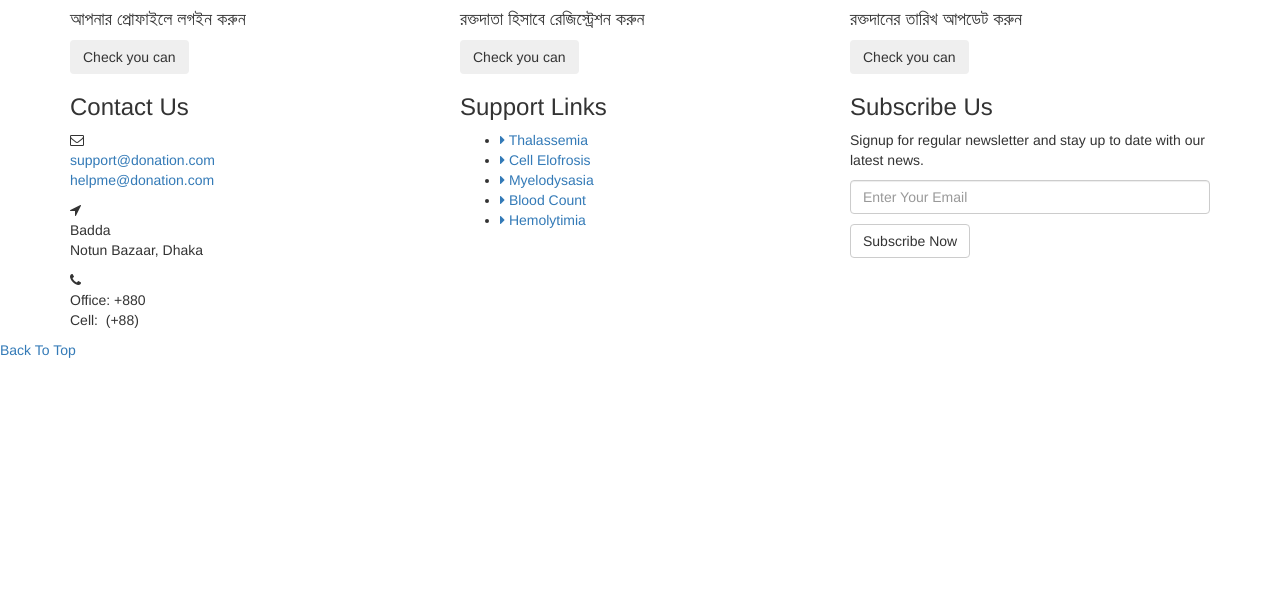
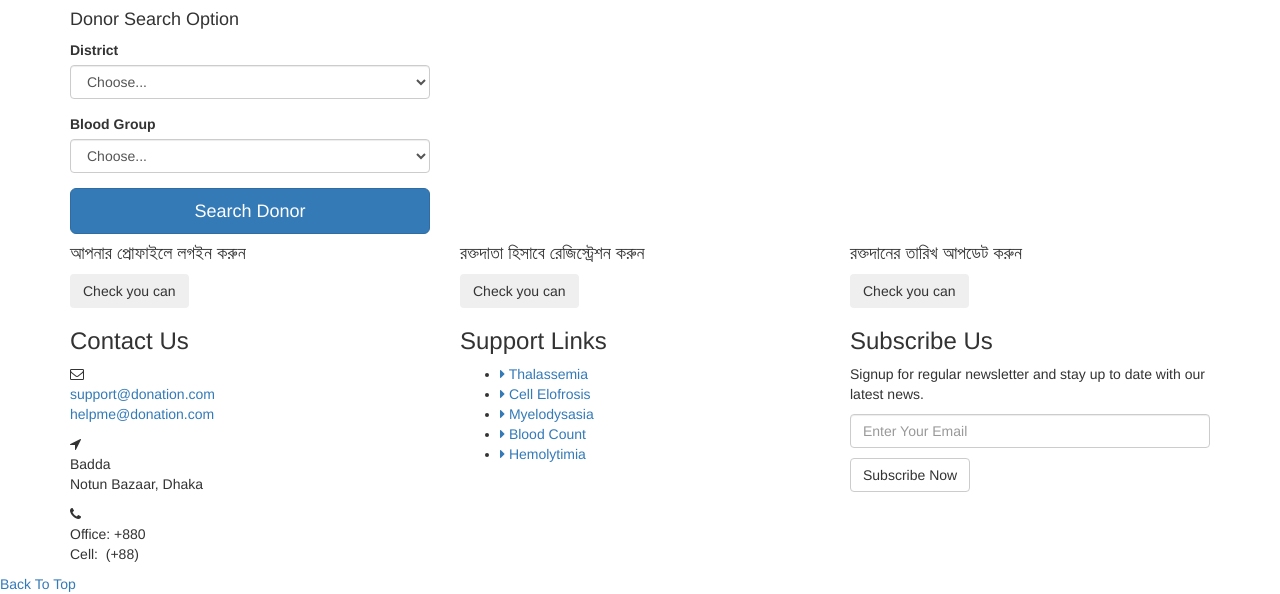
Before and after one commit to Toma123456667/blood-donate-system, a PHP site: page /blood/ in a window 1280 px wide. Shown: the part 320-914 px from the top of the page. Before the commit the page ends 678 px from the top, so only its background shows below. Run offline with PHP 8.4, Linux system fonts and the light colour scheme; some libraries are stand-ins or nearby versions; some web fonts are replaced.

Commit message:
carousel & search part

```diff
--- a/index.php
+++ b/index.php
@@ -1,6 +1,108 @@
 <?php
     include_once ('front/include/header.php');
 ?>
+
+ <!-- start carousel & search -->
+
+<section id="search_slider">
+    <div class="container">
+
+        <div class="row">
+
+            <div class="col-md-4">
+                <div class="search_donor">
+                    <div class="heading_search">
+                        <h4>Donor Search Option</h4>
+                    </div>
+                    <form>
+                        <div class="form-group">
+                            <label for="exampleFormControlSelect1">District</label>
+                            <select class="form-control" id="exampleFormControlSelect1">
+                                <option>Choose...</option>
+                                <option>1</option>
+                                <option>2</option>
+                                <option>3</option>
+                                <option>4</option>
+                            </select>
+                        </div>
+
+                        <div class="form-group">
+                            <label for="exampleFormControlSelect1">Blood Group</label>
+                            <select class="form-control" id="exampleFormControlSelect1">
+                                <option>Choose...</option>
+                                <option>1</option>
+                                <option>2</option>
+                                <option>3</option>
+                                <option>4</option>
+                            </select>
+                        </div>
+                        <button type="button" class="btn btn-primary btn-lg btn-block serach_donor">Search Donor</button>
+                    </form>
+                </div>
+            </div> <!-- Search Option end -->
+
+
+            <div class="col-md-8">
+                <div id="slider_1" class="owl-carousel" data-nav="true" data-dots="false" data-autoplay="true" data-autoplaytimeout="17000">
+
+                    <div class="slider_item_container" data-bg_img="assets/front/images/home_1_slider_1.jpg" data-bg_color="#555555" data-bg_opacity="0.0">
+                        <div class="item">
+                            <div class="slider-content">
+                                <div class="container text-left">
+                                    <div class="row">
+                                        <div class="slider-bg">
+                                            <div class="col-sm-12 wow zoomInUp" data-wow-duration="1s">
+
+                                                <h3>Donate blood,save life !</h3>
+                                                <h2>
+                                                    YOUR BLOOD
+                                                    <br>
+                                                    CAN BRING SMILE
+                                                    <br />
+                                                </h2>
+                                                <!-- <a href="index.html#" class="btn btn-theme margin-top-24">Donate Now</a>
+                                                <a href="index.html#" class="btn btn-theme btn-theme-invert margin-top-24">CALL : 411-009-872-333</a> -->
+                                            </div>
+                                        </div> <!-- end .col-sm-12  -->
+                                    </div> <!-- end .row  -->
+                                </div><!-- end .container -->
+                            </div> <!--  end .slider-content -->
+                        </div> <!-- end .item  -->
+                    </div> <!-- end .slider_item_container  -->
+
+                    <div class="slider_item_container" data-bg_img="assets/front/images/home_1_slider_2.jpg" data-bg_color="#555555" data-bg_opacity="0.0" >
+                        <div class="item">
+                            <div class="slider-content">
+                                <div class="container text-left">
+                                    <div class="row">
+                                        <div class="slider-bg" data-animation-in="zoomInUp" data-animation-out="zoomInDown">
+                                            <div class="col-sm-12 wow fadeInDown" data-wow-duration="1s">
+
+                                                <h3>Donate blood,save life !</h3>
+                                                <h2>
+                                                    DONATE BLOOD
+                                                    <br>
+                                                    AND INSPIRES OTHERS.
+                                                </h2>
+                                                <!-- <a href="index.html#" class="btn btn-theme margin-top-24">Donate Now</a> -->
+                                            </div>
+                                        </div> <!-- end .col-sm-12  -->
+                                    </div> <!-- end .row  -->
+                                </div><!-- end .container -->
+                            </div> <!--  end .slider-content -->
+                        </div> <!-- end .item  -->
+                    </div> <!-- end .slider_item_container  -->
+
+                </div> <!-- end .slider_1  -->
+            </div>
+
+        </div> <!-- end .slider-wrap.  -->
+
+    </div>
+</section>
+
+<!-- end carousel & search -->
+
 
 <section id="search_donor_option_reg">
     <div class="container">
```
